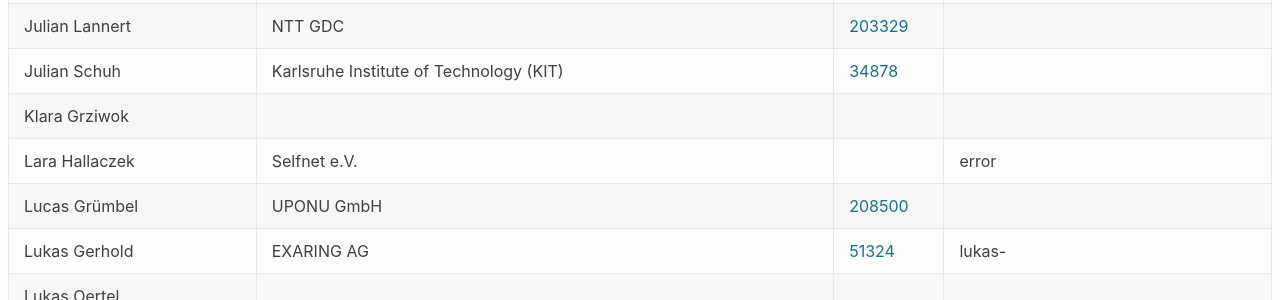
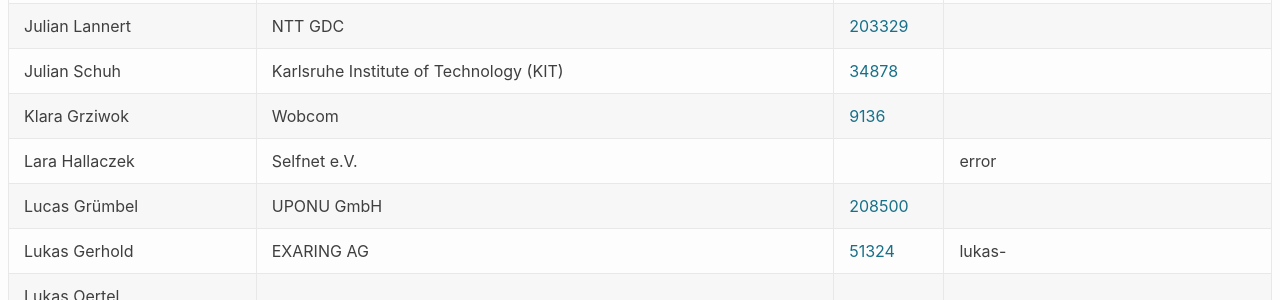
Before and after one commit to denog/pretix-attendeelist, a Jekyll site: the page built from denogmeetup25-01/index.markdown, in a window 1280 px wide and 900 px high, scrolled down 931 px. Shown: the part 154-454 px from the top of the window. Built offline with Jekyll 4.4.1, drawn with Linux system fonts in a browser that asks for light colours.

Commit message:
Latest data: Fri Feb  7 12:12:15 UTC 2025

```diff
--- a/_data/attendees_denogmeetup25-01.json
+++ b/_data/attendees_denogmeetup25-01.json
@@ -151,9 +151,9 @@
   },
   {
     "name": "Klara Grziwok",
-    "company": null,
+    "company": "Wobcom",
     "irc": null,
-    "asn": null
+    "asn": "9136"
   },
   {
     "name": "Lara Hallaczek",
```
